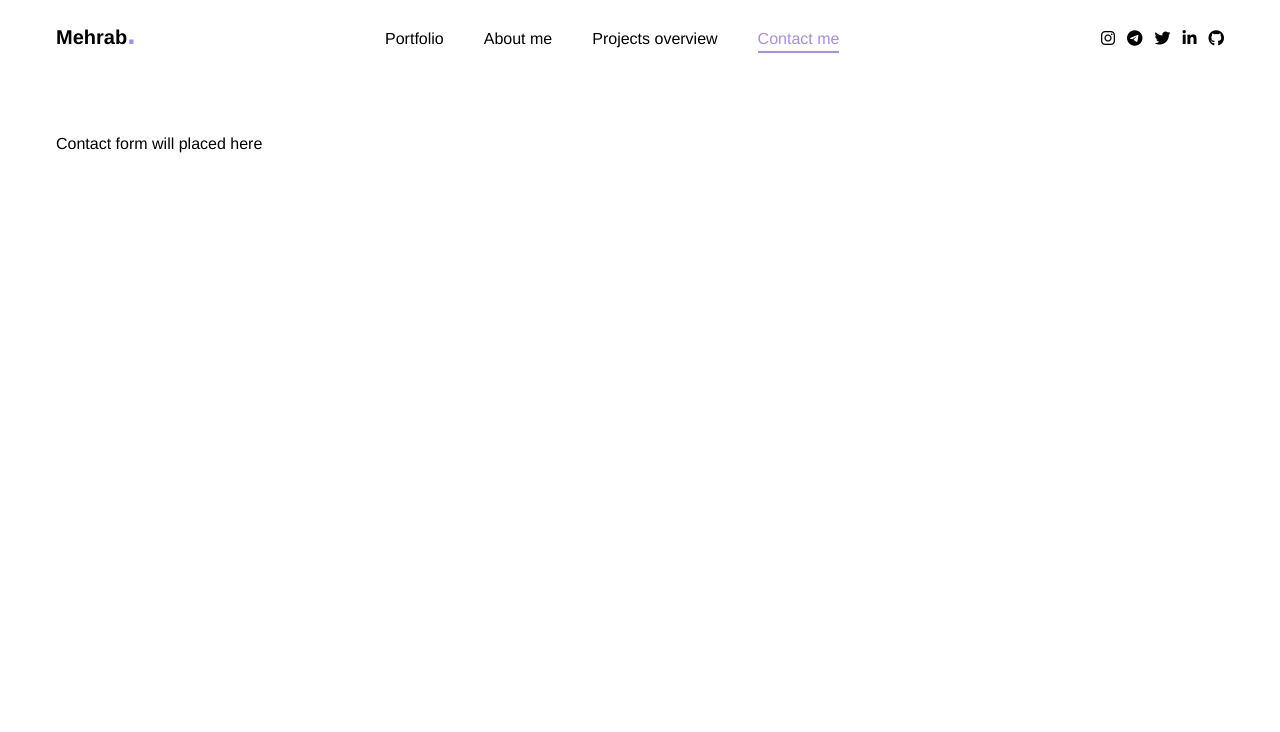
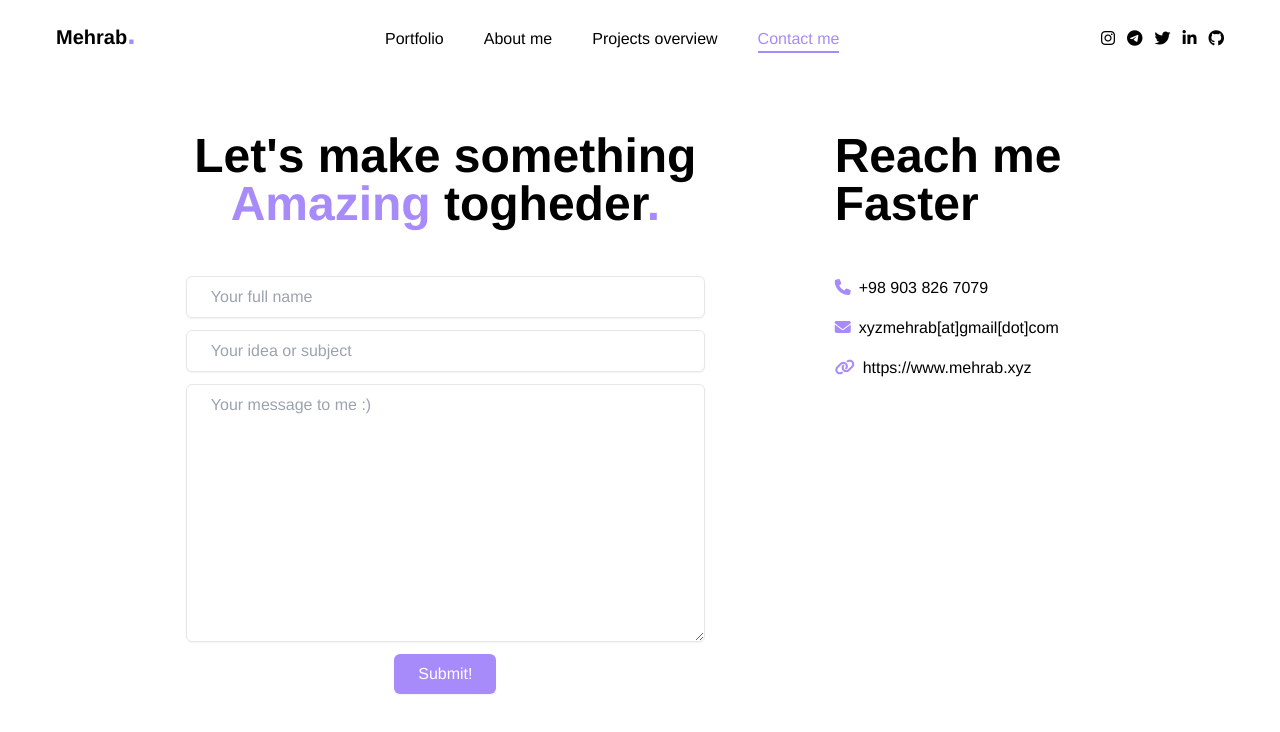
Before and after one commit to mehrab-wj/Portfolio, a Vue app: page /contact-me in a window 1280 px wide. Shown: the top 732 px of the page. Built offline with nearby package versions, Linux system fonts and the light colour scheme.

Commit message:
complete the basic UI of contact page

```diff
--- a/src/views/Contact.vue
+++ b/src/views/Contact.vue
@@ -1,6 +1,55 @@
 <template>
-    <section class="pt-20">
-        Contact form will placed here
+    <section class="pt-20 grid grid-cols-12">
+        <div class="text-center col-span-8">
+            <h2 class="font-black text-5xl">
+                Let's make something
+                <br />
+                <label>Amazing</label> togheder<label>.</label>
+            </h2>
+
+            <form action="javascript:void(0)" class="mt-12 inline-block w-8/12">
+                <input
+                    type="text"
+                    name="full_name"
+                    placeholder="Your full name"
+                />
+                <input
+                    type="text"
+                    name="subject"
+                    placeholder="Your idea or subject"
+                />
+                <textarea
+                    name="message"
+                    rows="10"
+                    placeholder="Your message to me :)"
+                ></textarea>
+                <button>Submit!</button>
+            </form>
+        </div>
+        <div class="col-span-4">
+            <h2 class="font-black text-5xl mb-12">
+                Reach me
+                <br />
+                Faster
+            </h2>
+
+            <ul class="">
+                <li>
+                    <label class="mr-2"> <i class="fas fa-phone"></i> </label>
+                    <a href="tel:+989038267079">+98 903 826 7079</a>
+                </li>
+                <li class="mt-4">
+                    <label class="mr-2">
+                        <i class="fas fa-envelope"></i>
+                    </label>
+                    <a href="mailto:xyzmehrab@gmail.com">xyzmehrab[at]gmail[dot]com</a>
+                </li>
+                <li class="mt-4">
+                    <label class="mr-2"> <i class="fas fa-link"></i> </label>
+                    <a href="https://www.mehrab.xyz">https://www.mehrab.xyz</a>
+                </li>
+            </ul>
+        </div>
     </section>
 </template>
 
@@ -18,9 +67,33 @@ export default {
         $route(to, from) {
             const toDepth = to.path.split("/").length;
             const fromDepth = from.path.split("/").length;
-            this.transitionName =
-                toDepth < fromDepth ? "fade" : "slide-left";
+            this.transitionName = toDepth < fromDepth ? "fade" : "slide-left";
         },
     },
 };
 </script>
+
+<style lang="postcss" scoped>
+label {
+    color: var(--primary-color);
+}
+form input,
+form textarea {
+    @apply block w-full border border-gray-200 py-2 px-6 mb-3 rounded-md shadow-sm focus:outline-none focus:shadow;
+}
+form input:focus,
+form textarea:focus {
+    border-color: var(--primary-color);
+}
+form button {
+    @apply py-2 px-6 text-white rounded-md shadow-sm hover:shadow transition duration-200;
+    background-color: var(--primary-color);
+}
+form button:hover {
+    background-color: #8b5cf6;
+}
+a:hover {
+    @apply transition duration-200;
+    color: var(--primary-color);
+}
+</style>
```
